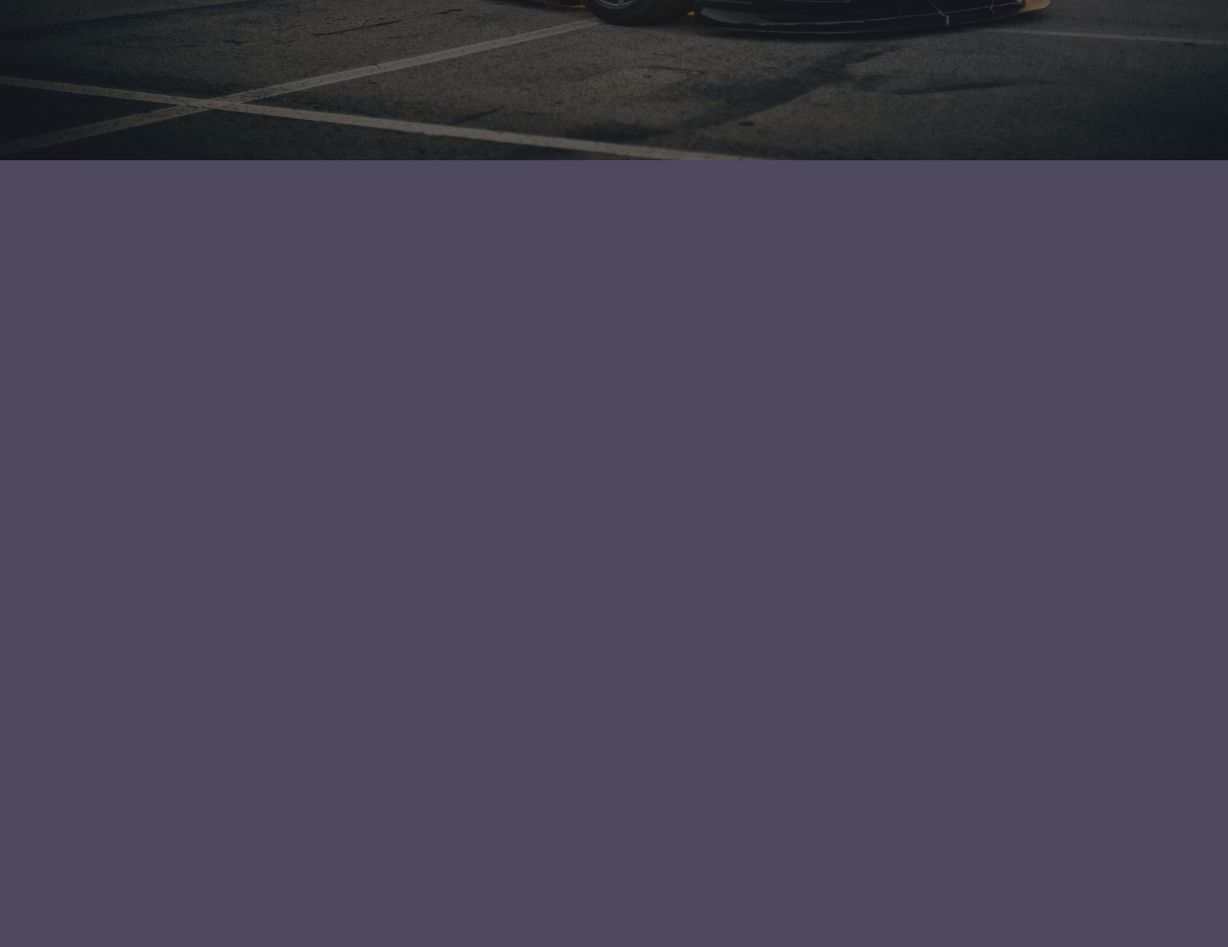
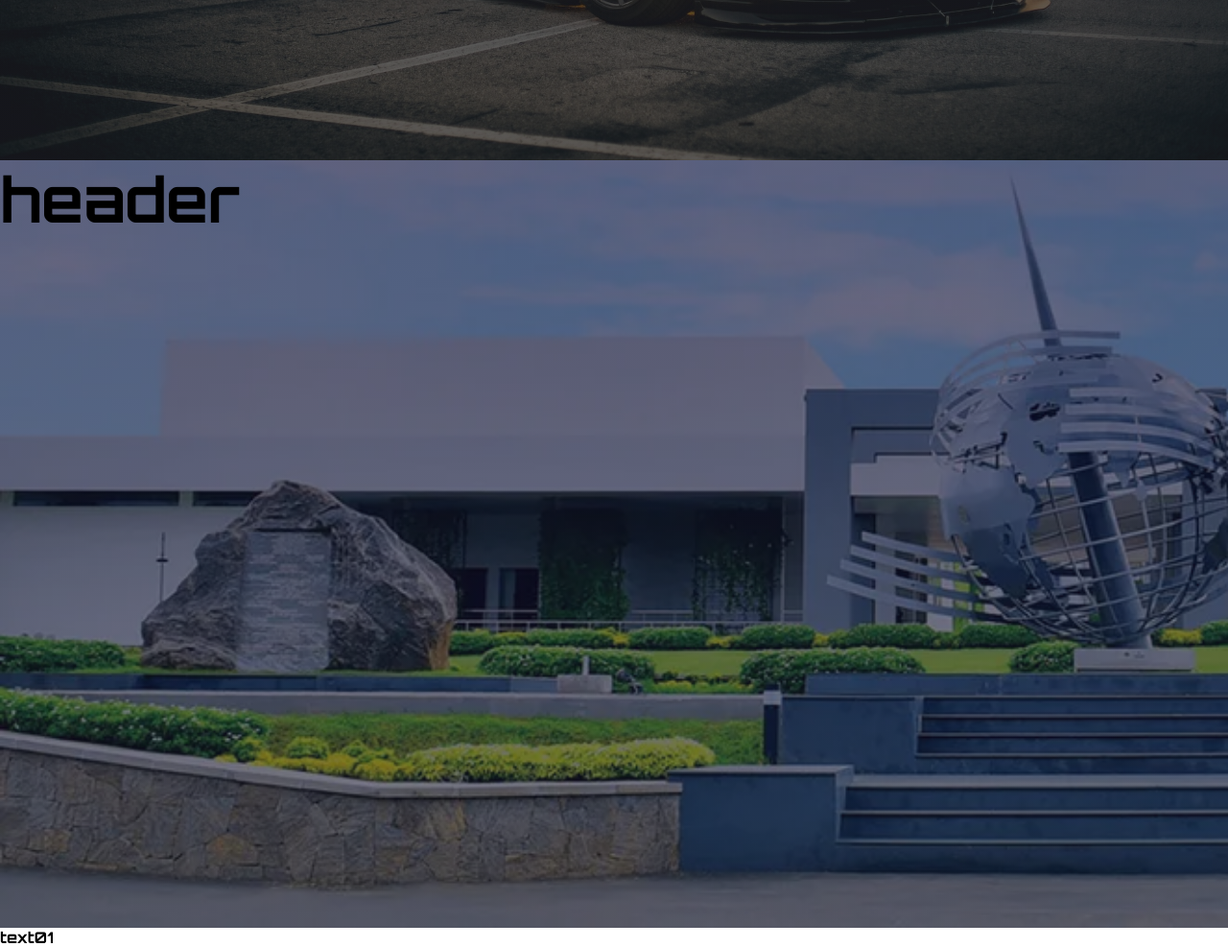
Before and after one commit to chalindashyamal/Wahane.lk, a PHP site: the page made by about us.html in a window 1280 px wide. Shown: the part 1433-2420 px from the top of the page at 96% size. Before the commit the page ends 1600 px from the top, so only its background shows below. Run offline with PHP 8.4, Linux system fonts and the light colour scheme.

Commit message:
adding about us bg

```diff
--- a/about us.css
+++ b/about us.css
@@ -4,11 +4,6 @@
     font-family: "Orbitron", sans-serif;
 }
 body {
-    background-image: linear-gradient(
-            rgba(42, 42, 42, 0.803),
-            rgba(41, 41, 41, 0.697)
-        ),
-        url("img about us/about us bg 02.jpg");
     height: 100vh;
     width: 100%;
     background-position: center;
@@ -33,12 +28,22 @@ body {
     box-sizing: border-box;
     position: relative;
 }
+.card-container {
+    background-image: linear-gradient(
+            rgba(42, 42, 42, 0.803),
+            rgba(41, 41, 41, 0.697)
+        ),
+        url("img about us/about us bg 02.jpg");
+    background-attachment: fixed;
+}
+
 #card-container01 {
     background-image: linear-gradient(
             rgba(29, 29, 29, 0.745),
             rgba(29, 29, 29, 0.7)
         ),
         url("img about us/about us bg 01.jpg");
+    background-attachment: fixed;
 }
 
 .card-container .card {
@@ -98,3 +103,32 @@ body {
 .card-img:hover {
     scale: 1.1;
 }
+
+/*.bg-video {
+    position: relative;
+    height: 100vh;
+    width: 100%;
+    display: flex;
+    align-items: center;
+    justify-content: center;
+    overflow: hidden;
+    object-fit: cover;
+}*/
+
+.about-us-uni {
+    background-image: linear-gradient(
+            rgba(11, 3, 44, 0.588),
+            rgba(21, 17, 42, 0.534)
+        ),
+        url("img about us/uni\ 01.webp");
+    width: 100%;
+    height: 100vh;
+    background-size: cover;
+}
+.about-us-uni h1 {
+    height: 100%;
+    color: rgb(0, 0, 0);
+    font-size: 4em;
+}
+.about-us-uni p {
+}
--- a/about us.html
+++ b/about us.html
@@ -68,5 +68,9 @@
                 <p>info</p>
             </div>
         </div>
+        <div class="about-us-uni">
+            <h1>header</h1>
+            <p>text01</p>
+        </div>
     </body>
 </html>
```
Also changed, not shown: img about us/uni 01.webp (added), img about us/uni.webp (added).
